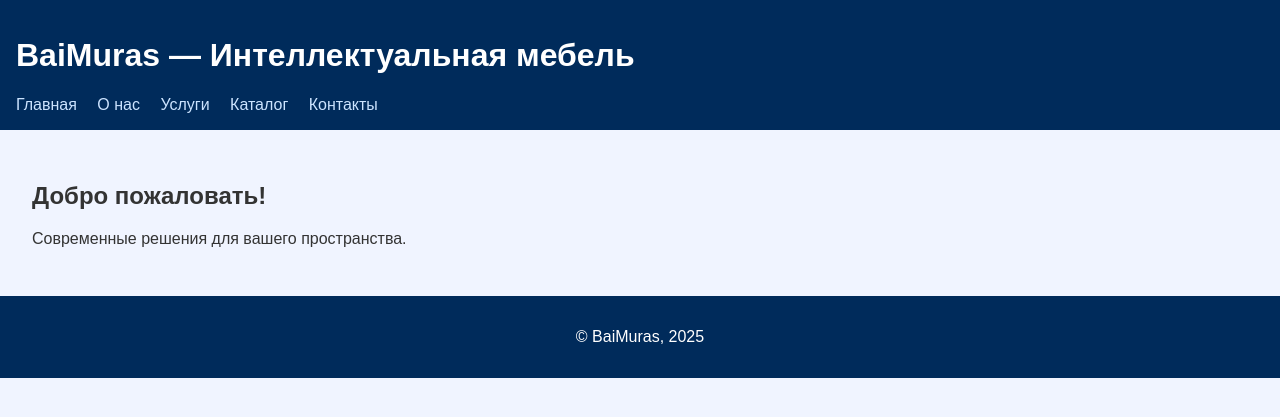
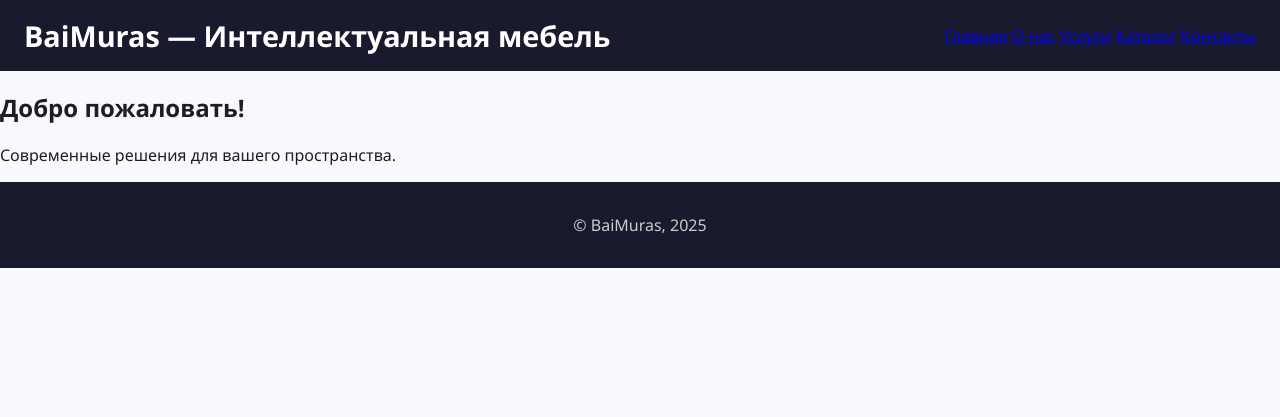
Before and after one commit to ardakchapaev/BaiMuras, a Flask app: template templates/index.html in a window 1280 px wide. Shown: the top 417 px of the page. Run offline with Flask 3, Linux system fonts and the light colour scheme; the template is opened without the code that fills it, so the values that code supplies are empty.

Commit message:
Update style.css

```diff
--- a/static/css/style.css
+++ b/static/css/style.css
@@ -1,27 +1,109 @@
-
+/* Global Styles */
 body {
-  font-family: sans-serif;
   margin: 0;
   padding: 0;
-  background: #f0f4ff;
+  font-family: 'Segoe UI', Tahoma, Geneva, Verdana, sans-serif;
+  background-color: #f7f9fc;
+  color: #1c1e21;
+}
+
+/* Header */
+header {
+  background-color: #1a1a2e;
+  padding: 16px 24px;
+  display: flex;
+  align-items: center;
+  justify-content: space-between;
+}
+
+header h1 {
+  font-size: 1.8rem;
+  color: #ffffff;
+  margin: 0;
+}
+
+/* Navigation */
+nav ul {
+  list-style: none;
+  margin: 0;
+  padding: 0;
+  display: flex;
+  gap: 24px;
+}
+
+nav ul li a {
+  text-decoration: none;
+  color: #ffffff;
+  font-weight: 500;
+  padding: 8px 12px;
+  transition: background 0.3s, color 0.3s;
+}
+
+nav ul li a:hover {
+  background-color: #4154a6;
+  border-radius: 4px;
+  color: #ffffff;
+}
+
+/* Language Switcher */
+.language-switcher {
+  display: flex;
+  gap: 12px;
+  align-items: center;
+}
+
+.language-switcher button {
+  border: none;
+  background: transparent;
+  color: #ffffff;
+  font-weight: bold;
+  cursor: pointer;
+  transition: opacity 0.3s;
+}
+
+.language-switcher button:hover {
+  opacity: 0.8;
+}
+
+/* Hero Section */
+.hero {
+  padding: 80px 24px;
+  background: linear-gradient(135deg, #b6d4f7, #e7efff);
+  text-align: center;
+}
+
+.hero h2 {
+  font-size: 2.2rem;
+  color: #1a1a2e;
+  margin-bottom: 16px;
+}
+
+.hero p {
+  font-size: 1.2rem;
   color: #333;
 }
-header {
-  background: #002B5B;
-  color: white;
-  padding: 1rem;
+
+/* Footer */
+footer {
+  background-color: #1a1a2e;
+  color: #cccccc;
+  padding: 16px 24px;
+  text-align: center;
 }
-nav a {
-  margin-right: 1rem;
-  color: #cce4ff;
-  text-decoration: none;
+
+/* Responsive */
+@media (max-width: 768px) {
+  nav ul {
+    flex-direction: column;
+    gap: 12px;
+  }
+
+  .hero {
+    padding: 40px 16px;
+  }
+
+  header {
+    flex-direction: column;
+    align-items: flex-start;
+  }
 }
-main {
-  padding: 2rem;
-}
-footer {
-  text-align: center;
-  padding: 1rem;
-  background: #002B5B;
-  color: white;
-}
```
